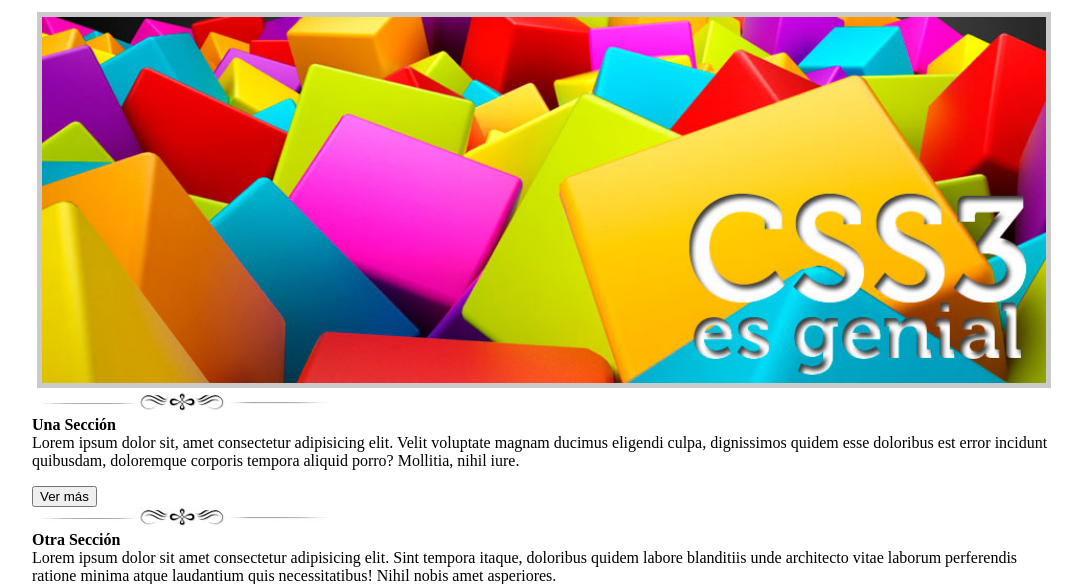
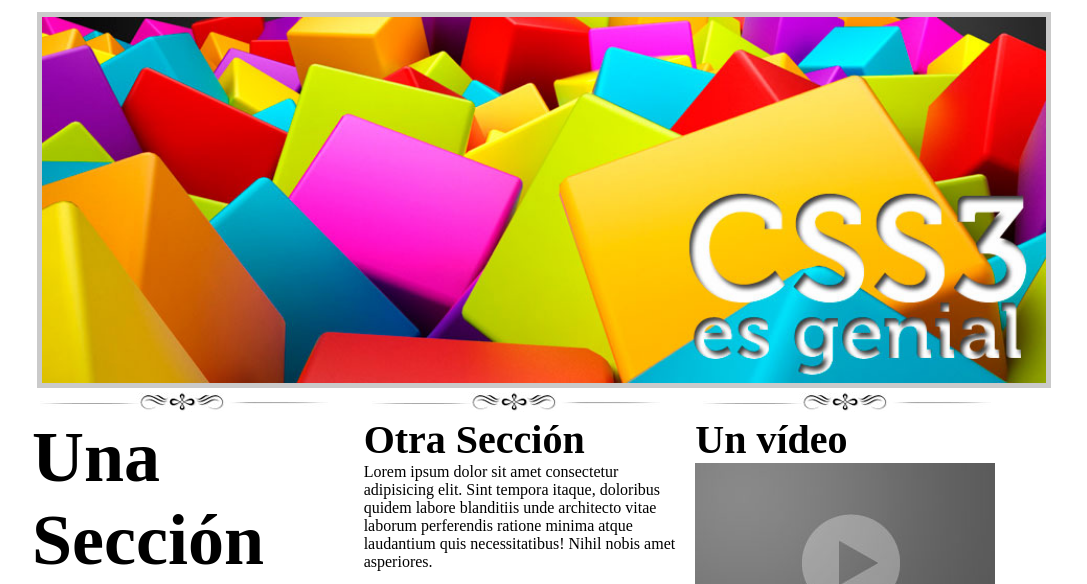
Before and after one commit to namascasia/pw12132233, a plain HTML site: page practica01css/index.html in a window 1280 px wide. Shown: the part 214-798 px from the top of the page, without its empty margins (96-1183 px from the left). Drawn offline with Linux system fonts and the light colour scheme.

Commit message:
Practica01 css terminada

```diff
--- a/practica01css/css/estilos.css
+++ b/practica01css/css/estilos.css
@@ -48,9 +48,6 @@ header nav form input[type="text"]{
     border: 1px solid white;
 }
 
-.nito{
-    font-weight: bold;
-}
 
 #logo{
     margin-top: -150px;
@@ -59,7 +56,9 @@ header nav form input[type="text"]{
 #seccion01{
     margin-top: 15px;
 }
-
+#seccion02{
+    margin-bottom: 50px;
+}
 #seccion01 article{
     text-align: center;
 }
@@ -68,3 +67,32 @@ header nav form input[type="text"]{
     border: 5px solid rgba(150, 150, 150, 0.5);
     width: 98%;
 }
+
+#seccion02 article {
+    width: 32.0%;
+    vertical-align: top;
+    display: inline-block;
+
+}
+
+#seccion02 article input[type="submit"]{
+    background-color: white;
+    color: blue;
+    border-radius: 5px;
+    padding: 8px;
+    /* display: block;
+    margin: 0px auto; */
+    margin-left: 125px;
+}
+
+.unaSeccion {
+    font-size: 4.5em; /*<--- 16px * 4.5 -->*/
+}
+
+.otraSeccion {
+    font-size: 2.5em;  /*<--- 16px * 2.5 -->*/
+}
+
+.nito{
+    font-weight: bold;
+}
```
